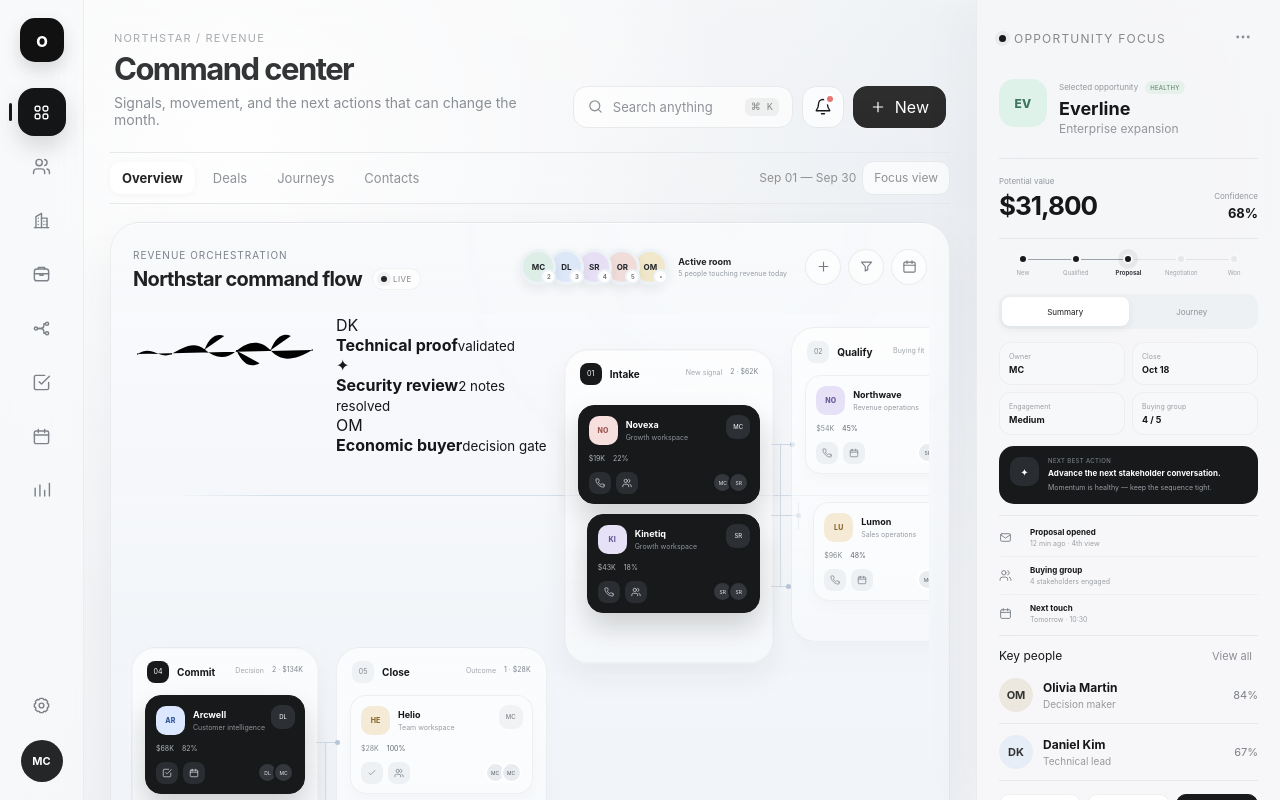
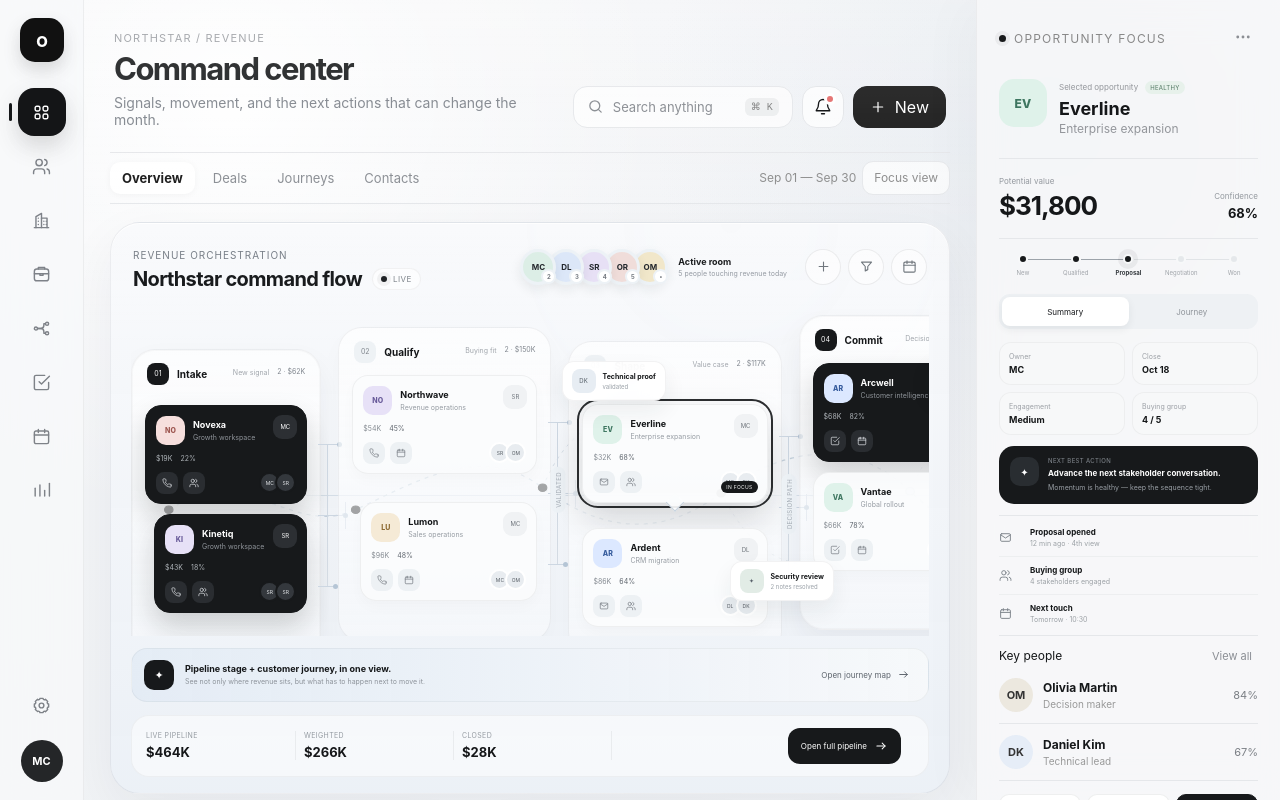
Before and after one commit to grekovmaxim-stack/orbiq-crm, a Next.js app: page / in a window 1280 px wide. Shown: the top 800 px of the page. Built offline with nearby package versions, Linux system fonts and the light colour scheme.

Commit message:
Style branching customer-journey traces in Command Center

```diff
--- a/app/globals.css
+++ b/app/globals.css
@@ -801,3 +801,21 @@ button:focus-visible,input:focus-visible,select:focus-visible{
   .journeyStudioMeta>div{flex:1;min-width:90px}.journeyMap{border-radius:22px}.journeyMapColumns{padding-left:16px;padding-right:16px}
   .journeyFocusDeck{grid-template-columns:1fr}.journeyPulseCard{grid-column:auto}
 }
+
+/* --- Branching traces for Command Center --- */
+.ccFlowTrace{position:absolute;inset:12px 0 0;width:100%;height:330px;z-index:1;pointer-events:none;overflow:visible}
+.ccTraceMain,.ccTraceBranch{fill:none;vector-effect:non-scaling-stroke}
+.ccTraceMain{stroke:#c2d0dc;stroke-width:1.2;stroke-dasharray:4 5;opacity:.9}
+.ccTraceBranch{stroke:#d0dae4;stroke-width:1;stroke-dasharray:3 5;opacity:.8}
+.ccTraceDot{fill:#eaf0f5;stroke:#afc0cf;stroke-width:1.2;vector-effect:non-scaling-stroke}
+.ccTraceDot.active{fill:#17191b;stroke:#17191b}
+.ccHandoffLayer{position:absolute;inset:0;z-index:4;pointer-events:none}
+.ccHandoff{position:absolute;display:flex;align-items:center;gap:7px;padding:7px 9px;border-radius:12px;background:rgba(255,255,255,.95);border:1px solid rgba(27,32,38,.055);box-shadow:0 10px 22px rgba(34,41,49,.065);backdrop-filter:blur(12px)}
+.ccHandoff>span{width:24px;height:24px;border-radius:8px;background:#e7edf3;display:grid;place-items:center;font-size:6px;color:#58616a}
+.ccHandoff b,.ccHandoff small{display:block}.ccHandoff b{font-size:7px}.ccHandoff small{font-size:6px;color:#99a0a7;margin-top:2px}
+.ccHandoff.hTech{left:41%;top:54px}.ccHandoff.hSecurity{left:57%;top:254px}.ccHandoff.hBuyer{left:76%;top:47px}
+.ccHandoff.hSecurity>span{background:#e2ece6}.ccHandoff.hBuyer>span{background:#eee7f5}
+.ccFlowGrid>.ccStage{z-index:2}
+@media(max-width:680px){
+  .ccHandoffLayer,.ccFlowTrace{display:none}
+}
```
